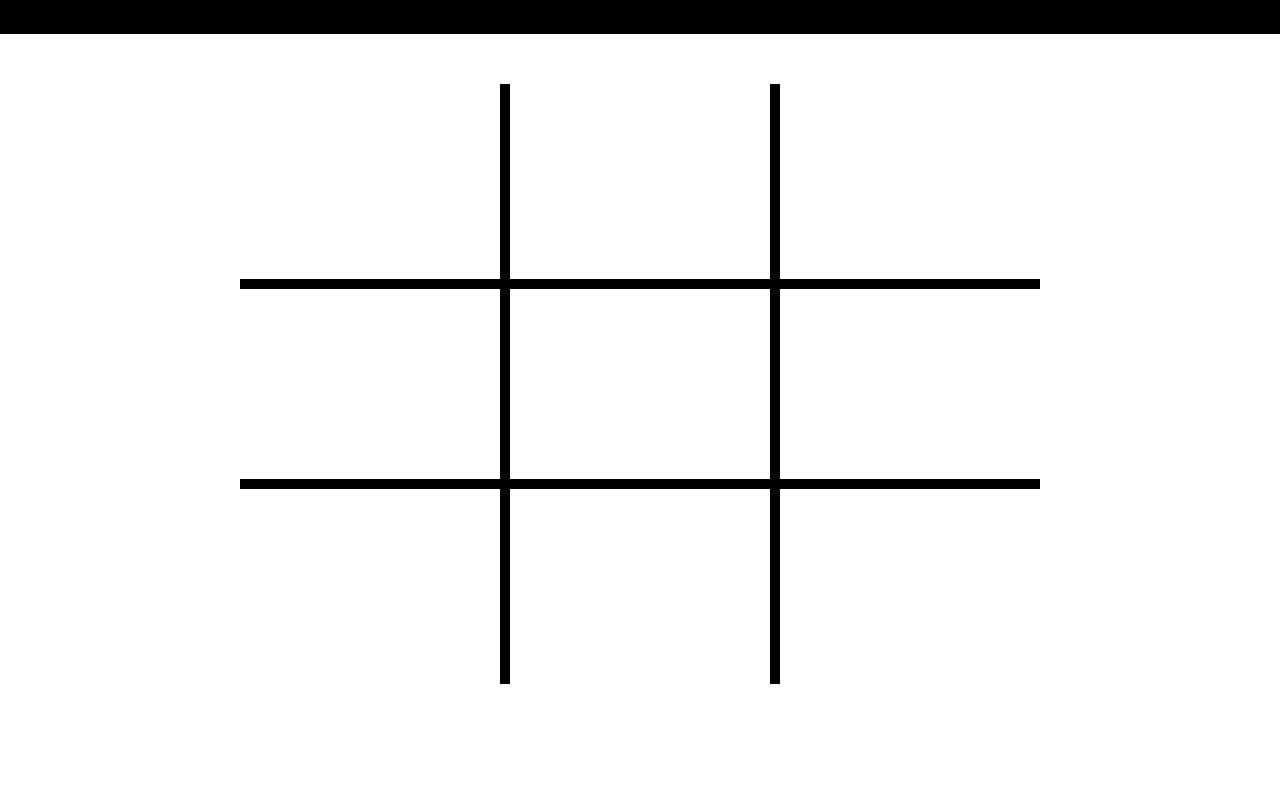
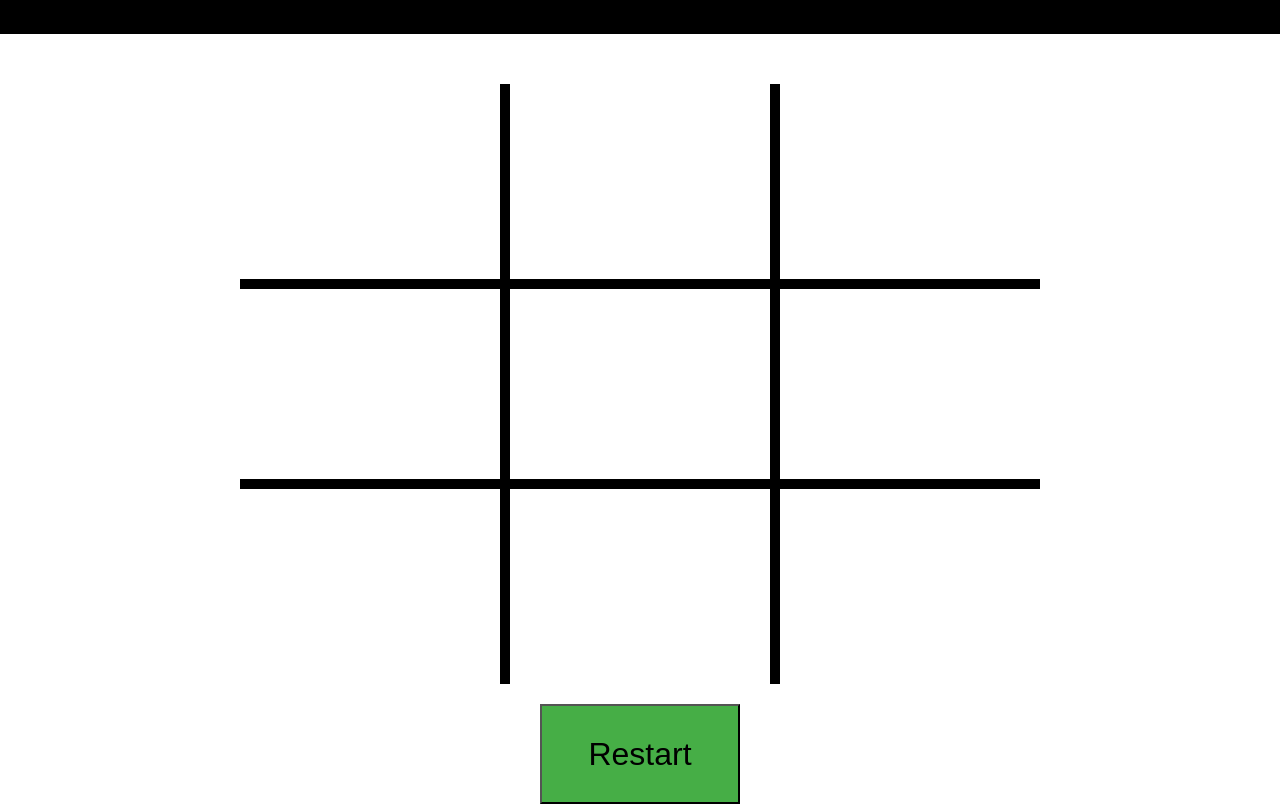
Before and after one commit to CrosscutX/tic-tac-toe, a plain HTML site: page index.html in a window 1280 px wide. Shown: the part 166-970 px from the top of the page. Before the commit the page ends 850 px from the top, so only its background shows below. Drawn offline with Linux system fonts and the light colour scheme.

Commit message:
Button is functioning

```diff
--- a/index.html
+++ b/index.html
@@ -31,6 +31,9 @@
                 <div class="space-9"></div>
             </div>
         </div>
+        <br>
+
     </main>
+    <div class="footer"><button type="button">Restart</button></div>
 </body>
 </html>
--- a/script.js
+++ b/script.js
@@ -53,6 +53,10 @@ function updateBoard(space,num){
         gameFlow.gameBoardArr[num] = 'O'
     }
 }
+
+function checkWin(){
+
+}
     //event listeners for clicking on the board
 const displayClick = (() =>{
     space1.addEventListener('click', function(){
@@ -64,8 +68,6 @@ const displayClick = (() =>{
         }else{
             return;
         }
-
-
     })
 
     space2.addEventListener('click', function(){
@@ -158,7 +160,9 @@ const displayClick = (() =>{
     })
 
 })();
+//reload page to restart program
+const restartBtn = document.querySelector('button');
 
-function checkWin(){
-
-}
+restartBtn.addEventListener('click', function(){
+    location.reload();
+})
--- a/style.css
+++ b/style.css
@@ -161,3 +161,16 @@ main{
     align-items: center;
     max-width: 260px;
 }
+
+.footer{
+    display: flex;
+    justify-content: center;
+    margin-top: 20px;
+}
+
+button{
+    font-size: 2rem;
+    background-color: rgb(70, 174, 70);
+    height: 100px;
+    width: 200px;
+}
```
